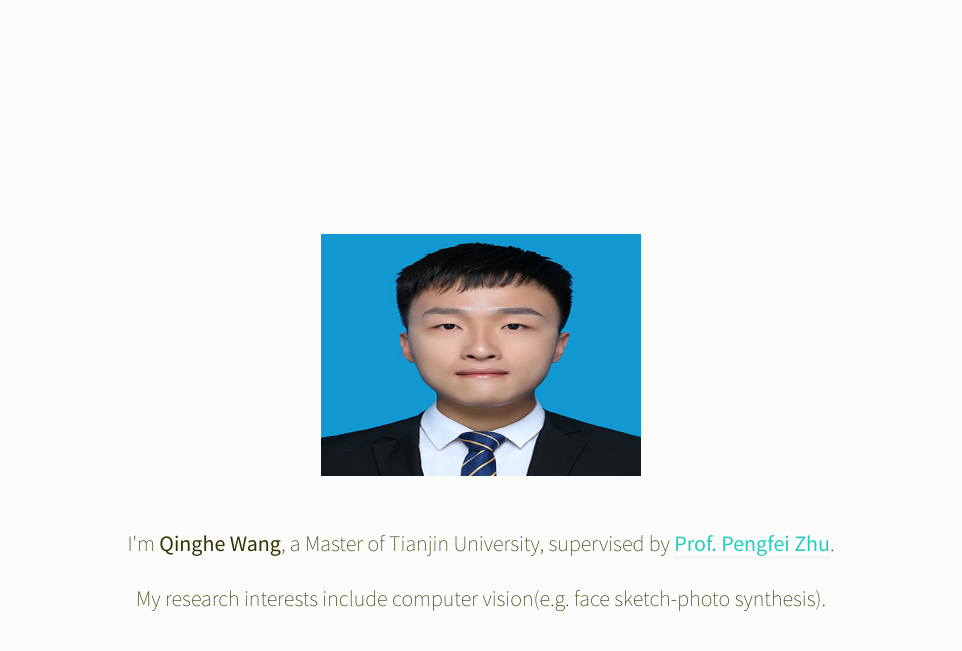
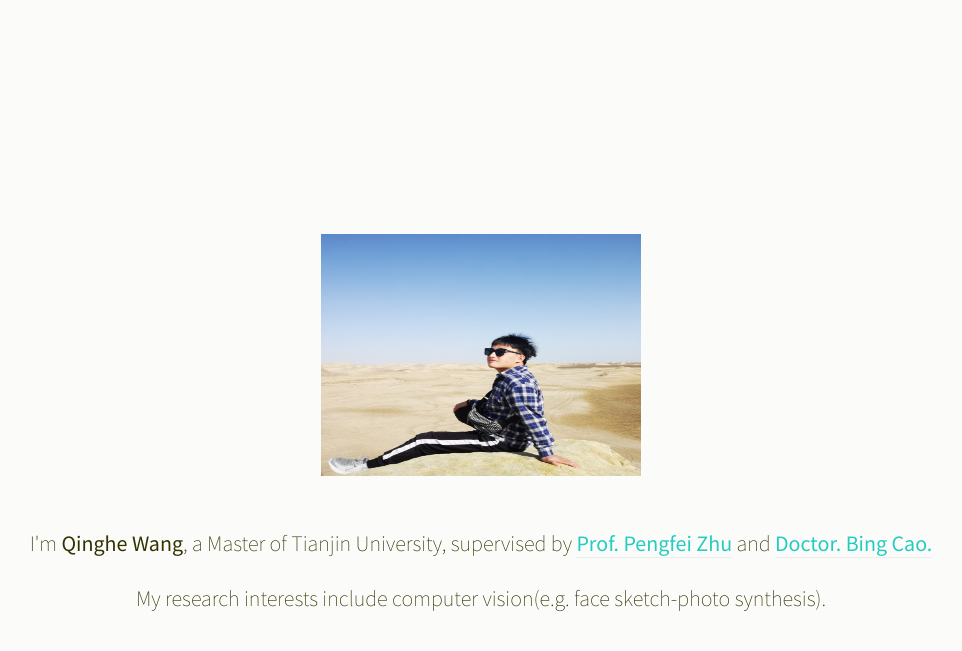
Before and after one commit to Ethan-Carter/Ethan-Carter.github.io, a Jekyll site: the page index.html, which Jekyll copies as it is, in a window 1280 px wide. Shown: the top 651 px of the page, without its empty margins (159-1121 px from the left). Built offline with Jekyll 4.4.1, drawn with Linux system fonts in a browser that asks for light colours.

Commit message:
20210112 commit

```diff
--- a/index.html
+++ b/index.html
@@ -14,7 +14,7 @@
       <div class="inner-container">
         <img src="images/ray_1x.jpg" srcset="images/ray_1x.jpg 2x, images/ray1x.jpg 3x" alt="" class="the-pug">
 
-        <p>I'm <b>Qinghe Wang</b>, a Master of Tianjin University, supervised by <a href="http://cic.tju.edu.cn/faculty/zhupengfei/index.html/">Prof. Pengfei Zhu</a>.</p>
+        <p>I'm <b>Qinghe Wang</b>, a Master of Tianjin University, supervised by <a href="http://cic.tju.edu.cn/faculty/zhupengfei/index.html/">Prof. Pengfei Zhu</a> and <a href="https://bcaosudo.github.io/.">Doctor. Bing Cao.</a></p>
 
         <p>
           My research interests include computer vision(e.g. face sketch-photo synthesis).
```
Also changed, not shown: images/ray_1x.jpg.
